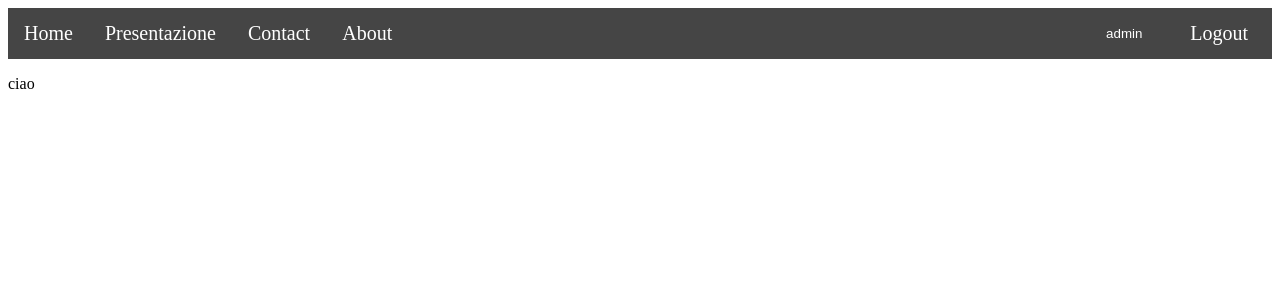
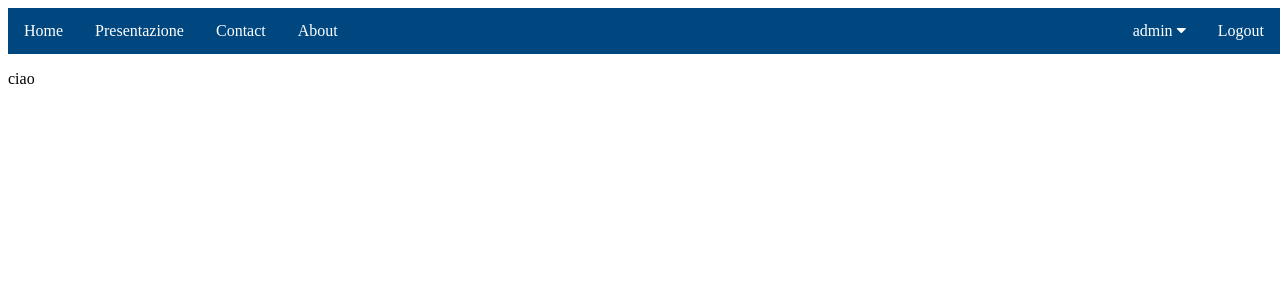
Before and after one commit to brofjst/dinamici, a Django app: page /home/ in a window 1280 px wide. Shown: the top 300 px of the page. Run offline with Django 3.2, Linux system fonts and the light colour scheme; a user stored in the database is signed in.

Commit message:
barra completata

```diff
--- /dev/null
+++ b/home/static/home/menu.css
@@ -0,0 +1,68 @@
+#menu ul {
+    list-style-type: none;
+    margin: 0;
+    padding: 0;
+    overflow: hidden;
+    background-color: rgb(1, 71, 127);
+}
+
+#menu ul ul{ /* contenitore tasti a destra */
+    position: absolute;
+    right: 0px;
+}
+
+#menu a {
+  float: left;
+  font-size: 16px;
+  color: white;
+  text-align: center;
+  padding: 14px 16px;
+  text-decoration: none;
+}
+
+
+#menu a:hover {
+	background-color: rgb(1, 108, 194);
+	text-shadow: 0px 0px 1px #FFF;
+}
+
+.panel { /* contenitore tasto utente */
+    position: relative;
+    display: inline-block;
+}
+
+.userbtn {
+    font-size: 16px;
+    border: none;
+    outline: none;
+    color: white;
+    padding: 14px 16px;
+    background-color: inherit;
+    font-family: inherit; /* Important for vertical align on mobile phones */
+    margin: 0; /* Important for vertical align on mobile phones */
+}
+
+.userbtn:hover {
+	background-color: rgb(1, 108, 194);
+	text-shadow: 0px 0px 1px #FFF;
+}
+
+.dropdown {
+    display: block;
+    position: relative;
+}
+
+.dropdown-item {
+    display: none;
+    position: fixed;
+    background-color: rgb(1, 71, 127);
+}
+
+.panel:hover .dropdown-item {
+    display: block;
+
+}
+
+.logout {
+    float: right;
+}
--- a/home/static/home/style.css
+++ /dev/null
@@ -1,73 +0,0 @@
-#menu ul {
-    list-style-type: none;
-    margin: 0;
-    padding: 0;
-    overflow: hidden;
-    background-color: #454545;
-}
-
-#menu ul ul{ /* contenitore tasti a destra */
-    position: absolute;
-    right: 16px;
-    max-height: 50px;
-}
-
-#menu li {
-    float: left;
-}
-
-#menu li a {
-    display: block;
-    color: white;
-    text-align: center;
-    padding: 14px 16px;
-    text-decoration: none;
-    font-size: 20px
-}
-
-#menu li a:hover {
-    background-color: #111;
-}
-
-#menu li a:hover {
-	background-color: #4d4d4d;
-	text-shadow: 0px 0px 1px #FFF;
-}
-
-
-.panel{ /* contenitore tasto utente */
-    position: relative;
-    display: inline-block;
-}
-
-.userbtn{
-    display: inline-block;
-    color: white;
-    background-color: #454545;
-    text-align: center;
-    font-size: 20px
-    border: none;
-    border-style: none;
-    min-width: 100px;
-    height: 50px;
-}
-
-.userbtn:hover {
-	background-color: #4d4d4d;
-	text-shadow: 0px 0px 1px #FFF;
-}
-
-.dropdown { /* tasto pannello */
-    display: none;
-    position: fixed;
-    top: 60px;
-    z-index: 1;
-}
-
-.panel:hover .dropdown{
-    display: block;
-}
-
-.logout{
-    float: right;
-}
--- a/home/templates/home/menu.html
+++ b/home/templates/home/menu.html
@@ -3,25 +3,29 @@
 <head>
     <meta charset="utf-8" />
     <title>gephisite</title>
+    <meta name="viewport" content="width=device-width, initial-scale=1">
+    <link rel="stylesheet" href="https://cdnjs.cloudflare.com/ajax/libs/font-awesome/4.7.0/css/font-awesome.min.css">
 </head>
 
 {% load staticfiles %}
 
 <body>
-<link rel="stylesheet" type="text/css" href="{% static 'home/style.css' %}" />
+<link rel="stylesheet" type="text/css" href="{% static 'home/menu.css' %}" />
     <div id="menu">
         <ul>
-            <li><a class="active" href="#home">Home</a></li>
-            <li><a href="#news">Presentazione</a></li>
-            <li><a href="#contact">Contact</a></li>
-            <li><a href="#about">About</a></li>
+            <a class="active" href="#home">Home</a>
+            <a href="#news">Presentazione</a>
+            <a href="#contact">Contact</a>
+            <a href="#about">About</a>
                 <ul>
                     {% if user.get_username == 'admin' %}
                         <div class="panel">
-                            <!--<li><a href="#username">{{ user.get_username }}</a></li>-->
-                            <button class="userbtn">{{ user.get_username }}</button>
+                            <button class="userbtn">{{ user.get_username }} <i class="fa fa-caret-down" style="font-size:16px;color:white"></i>
+                            </button>
                             <div class="dropdown">
-                                <li><a href="{% url 'admin:index' %}">pannello</a></li>
+                                <div class="dropdown-item">
+                                    <a href="{% url 'admin:index' %}">pannello</a>
+                                </div>
                             </div>
                         </div>
                     {% else %}
@@ -29,13 +33,13 @@
                     {% endif %}
 
                     <div class="logout">
-                        <li><a class="active" href="{% url 'logout' %}">Logout</a></li>
+                        <a class="active" href="{% url 'logout' %}">Logout</a>
                     </div>
                 </ul>
         </ul>
 	</div>
 
-    {% block content %}
-    {% endblock %}
+{% block content %}
+{% endblock %}
 </body>
 </html>
```
Also changed, not shown: db.sqlite3.
